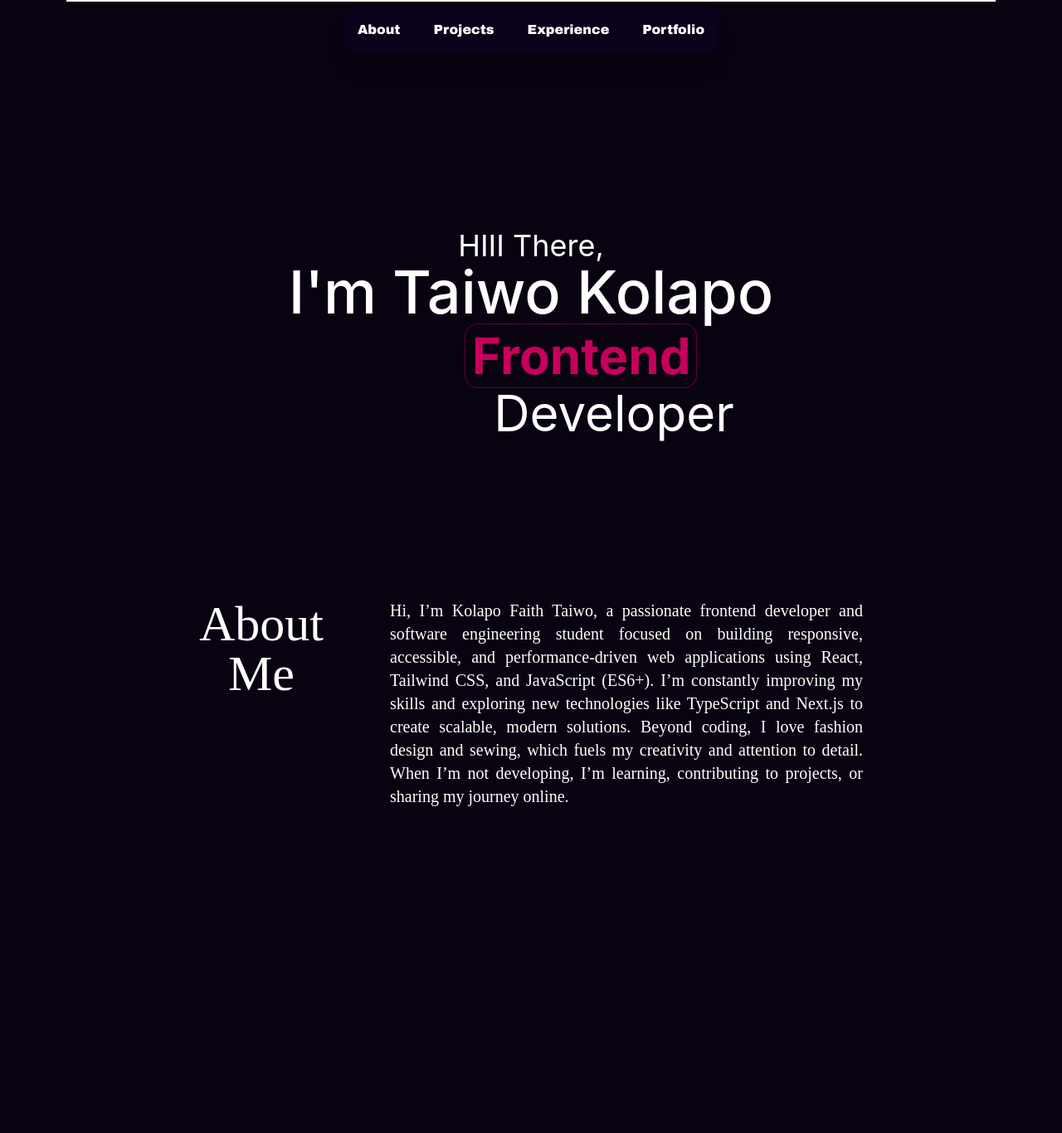
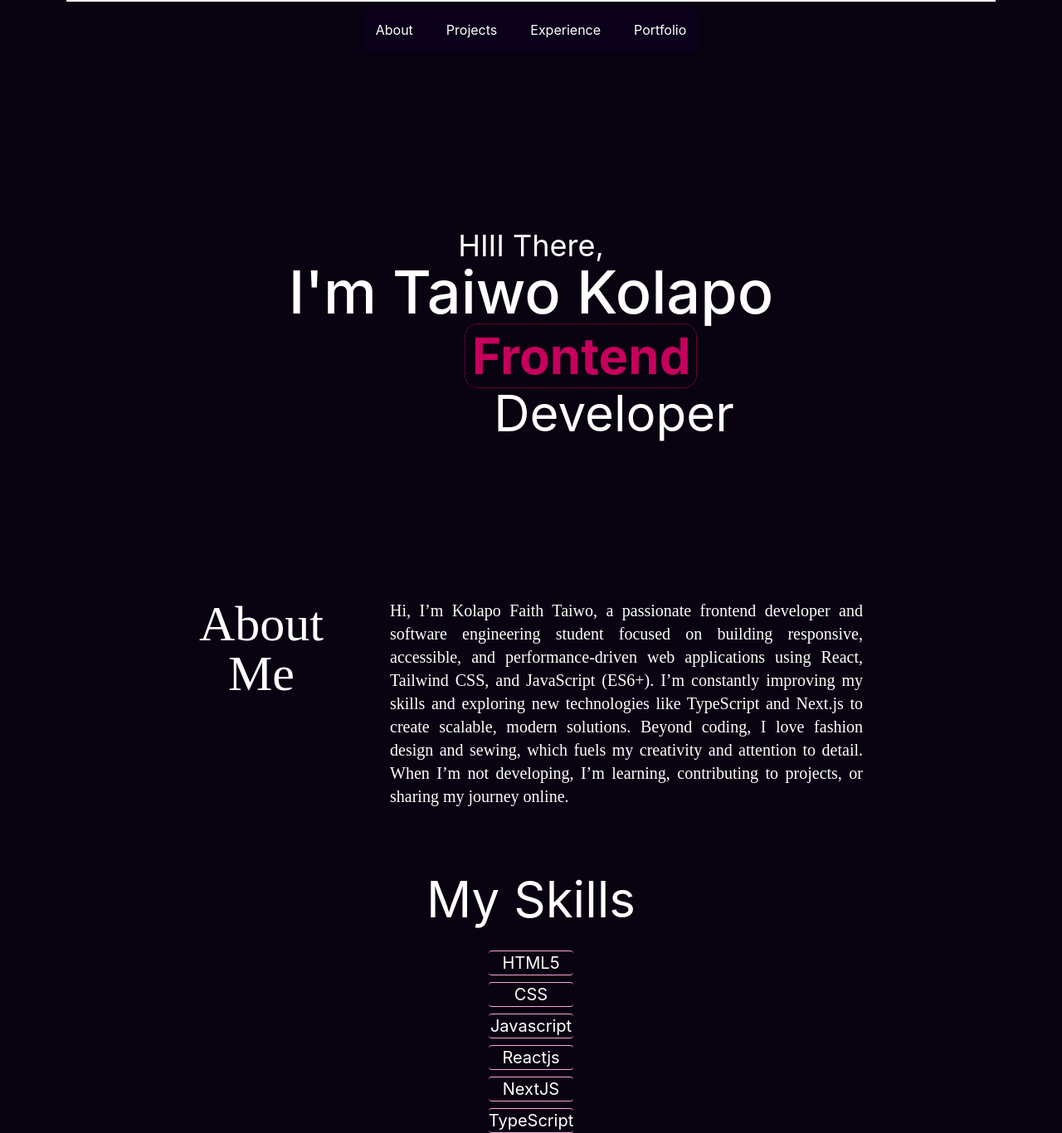
Before and after one commit to Favics-T/TaiwoPortfolio, a React (Vite) app: page / in a window 1280 px wide. Shown: the whole page at 83% size. Before the commit the page ends 974 px from the top, so only its background shows below. Built offline with nearby package versions, Linux system fonts and the light colour scheme.

Commit message:
skills section done

```diff
--- a/src/App.jsx
+++ b/src/App.jsx
@@ -3,13 +3,15 @@ import svg from './assets/svg.svg'
 import Nav from './component/Nav'
 import Hero from './component/Hero'
 import About from './component/About'
+import Skills from './component/Skills'
 
 const App = () => {
   return (
-    <div className=' h-screen  text-white flex flex-col gap-20 px-20 '>
+    <div className=' h-screen font-[Inter]  text-white flex flex-col gap-20 px-20 '>
      <Nav />
      <Hero />
      <About />
+     <Skills />
     </div>
   )
 }
--- /dev/null
+++ b/src/component/Skills.jsx
@@ -0,0 +1,26 @@
+import React from 'react'
+
+const Skills = () => {
+    const skills = ['HTML5','CSS',"Javascript","Reactjs","NextJS","TypeScript"]
+  return (
+    <div>
+      <div className='flex flex-col gap-8 justify-center items-center'>
+        <h1 className='text-6xl'>My Skills</h1>
+
+        <ul className='flex flex-col gap-2'>
+            {
+                skills.map((skill,idx)=>(
+                    <li
+                    className='text-xl text-center border-b border-t rounded border-pink-300'
+                    key={idx}>{skill}</li>
+                ))
+            }
+        </ul>
+      </div>
+
+
+    </div>
+  )
+}
+
+export default Skills
```
